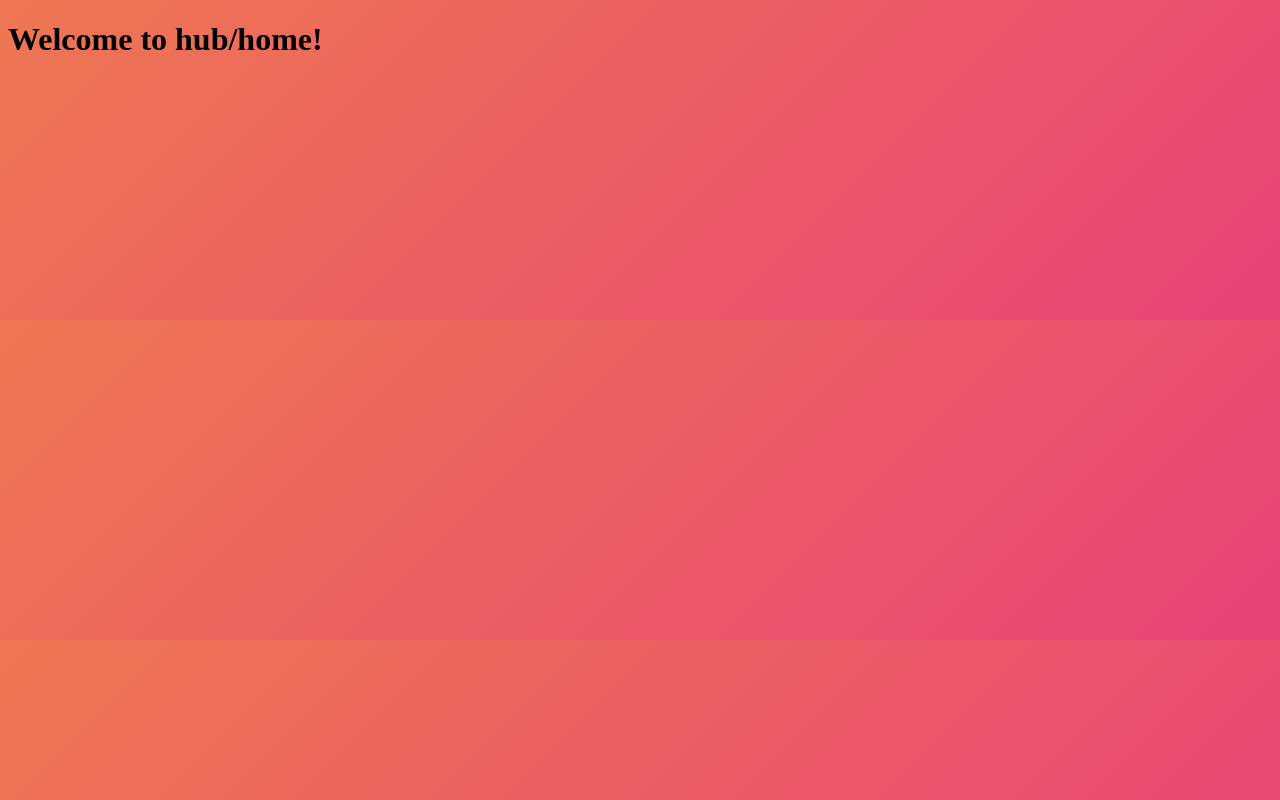
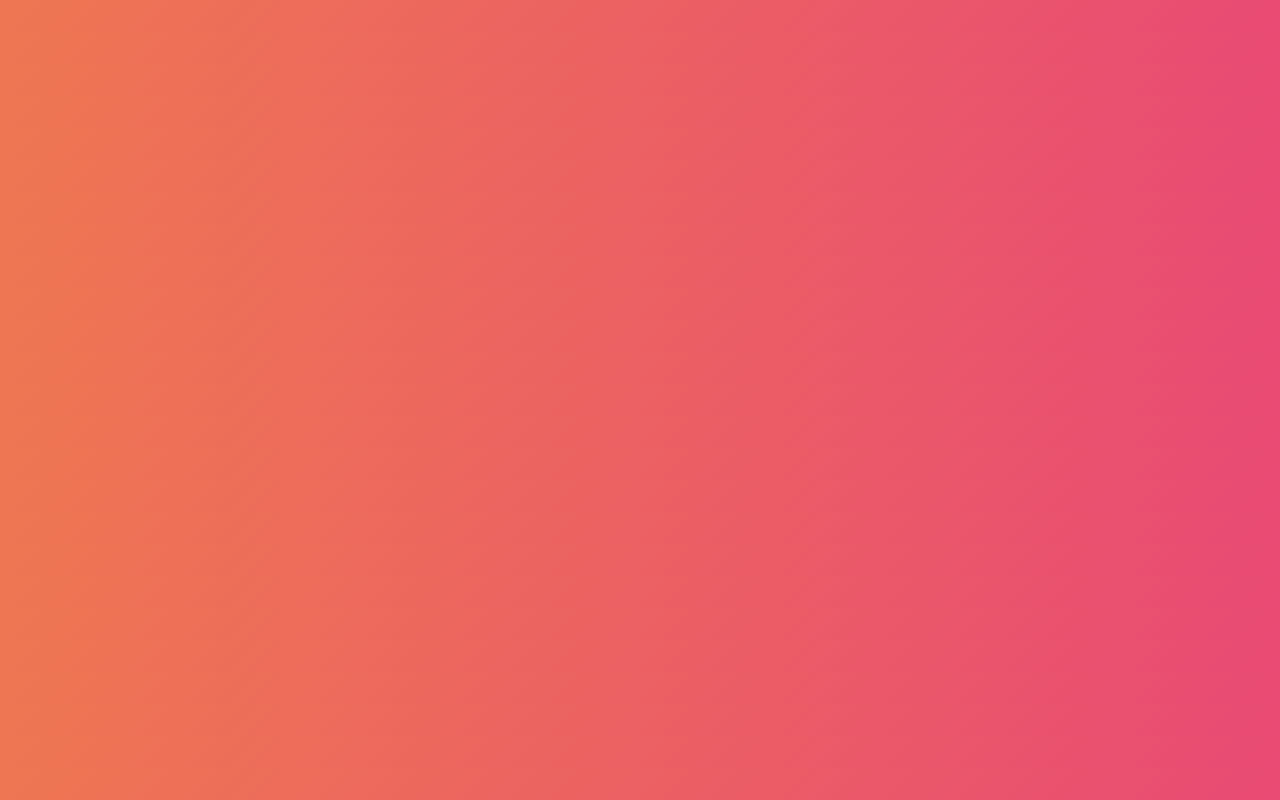
Before and after one commit to TrellixVulnTeam/WebchatWebsite_TWQW, a React (Create React App) app in the folder client/: page /hub/home in a window 1280 px wide. Built offline with nearby package versions, Linux system fonts and the light colour scheme.

Commit message:
add frontend styling & update TODO

```diff
--- a/client/src/core/styles/home.css
+++ b/client/src/core/styles/home.css
@@ -0,0 +1,4 @@
+body {
+	background: linear-gradient(-45deg, #ee7752, #e73c7e, #e73c7e, #ee7752);
+	background-size: 400% 400%;
+}
--- a/client/src/hub/home.js
+++ b/client/src/hub/home.js
@@ -1,5 +1,5 @@
 import * as React from "react";
-import style from '../core/styles/login.css'
+import "../core/styles/home.css"
 class Home extends React.Component {
     constructor(props)  {
       super(props);
@@ -9,11 +9,9 @@ class Home extends React.Component {
 
     render()    {
     return (
-        <>
-        <div>
-        <h1>Welcome to hub/home!</h1>
-        </div>
-        </>
+      <>
+
+      </>
     )};
 };
 export default Home;
--- a/client/src/App.js
+++ b/client/src/hub/login.js
@@ -1,5 +1,7 @@
 import React from 'react';
-import style from "./core/styles/login.css"
+import "../core/styles/login.css"
+import { BrowserRouter, Routes, Route, link, Navigate, Link } from 'react-router-dom';
+
 
 class App extends React.Component {
   constructor(props)  {                                                     // Init our constructor and variables.
@@ -11,6 +13,7 @@ class App extends React.Component {
     };
     this.Authenticate = this.Authenticate.bind(this);                       // So we are able to call this from render()'s html.
     this.Register = this.Register.bind(this);
+    this.Periodic = this.Periodic.bind(this);
     }
 
     Register(event) {                                                       // Todo: add a register function to the API
@@ -35,16 +38,22 @@ class App extends React.Component {
       }
       else
         this.setState({APIResponce: 'Please enter a username/password'});    // If failed return an error.
+  }
+
+  Periodic()  {                                                    // This is periodicly run.
+
+  }
+
+  render() {
+    if(this.state.APIResponce == "true")  {
+      return <Navigate to='/hub/home' />
     }
 
-  componentWillMount()  {}                                                   // This is periodicly run.
-
-  render() {
-
     return (
-      <div className="login-box">
+      <>
+      <div class="login-box">
       <br/> <h1 type="title">Login</h1> <br/>
-      <form acceptCharset="UTF-8">
+      <form acceptCharset="UTF-8" onSubmit={this.Periodic}>
         <img src="/images/user.png" width={100} height={100} />
         <input
           type="username"
@@ -68,9 +77,9 @@ class App extends React.Component {
           <button id="button1" onClick={this.Authenticate}>Login</button>
           <button id="button1" onClick={this.Register}>Register</button>
         </div>
-        <p>{this.state.APIResponce}</p>
         </form>
       </div>
+      </>
     );
   }
 }
--- a/client/src/index.js
+++ b/client/src/index.js
@@ -1,6 +1,6 @@
 import React from 'react';
 import ReactDOM from 'react-dom';
-import App from './App';
+import App from './hub/login';
 import Home from './hub/home'
 import { BrowserRouter, Routes, Route, link, Navigate } from 'react-router-dom';
 
```
Also changed, not shown: 1 other file (tests, documents, lock files or other folders).
